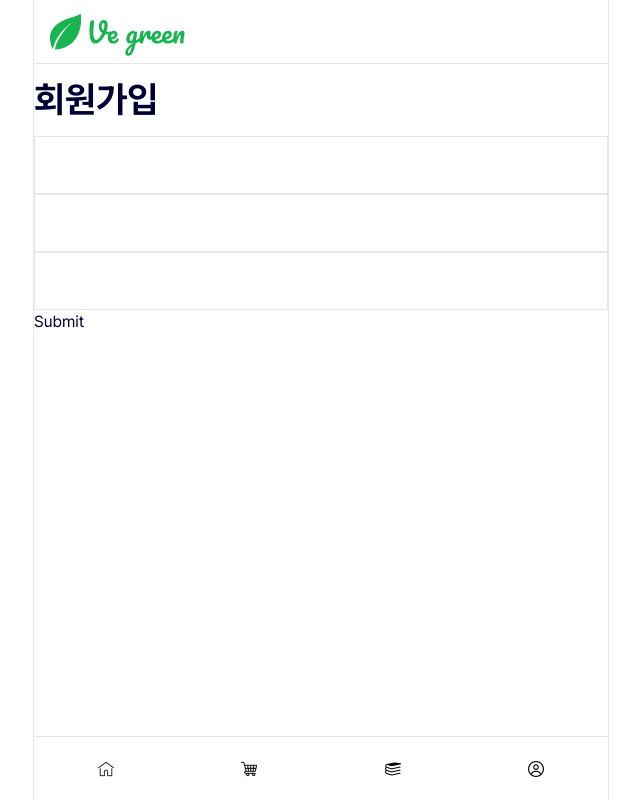
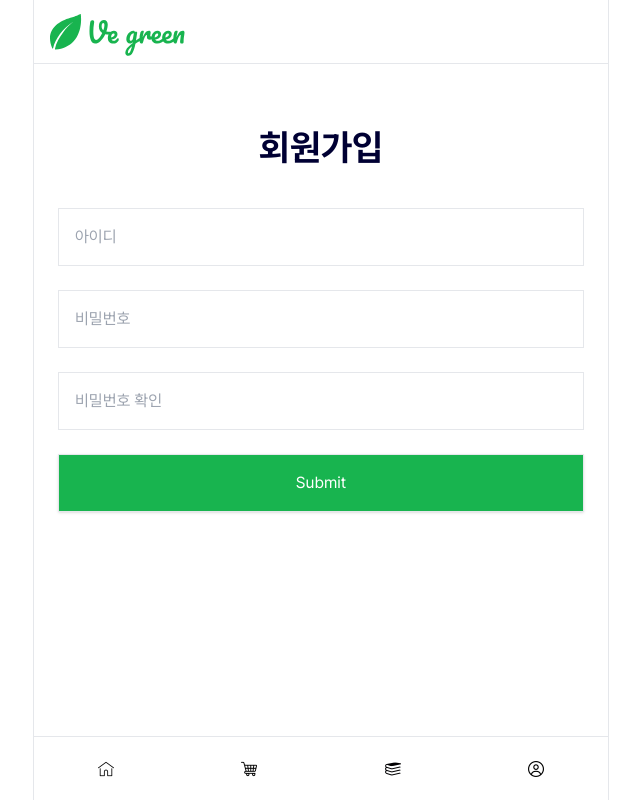
Before and after one commit to cys0926/ve-green, a Next.js app: page /signup in a window 1280 px wide. Shown: the whole page, without its empty margins (319-959 px from the left). Built offline with nearby package versions, Linux system fonts and the light colour scheme.

Commit message:
feat : signup 구현

```diff
--- a/src/app/signup/page.tsx
+++ b/src/app/signup/page.tsx
@@ -4,50 +4,69 @@
 
 import React from 'react';
 import { useForm } from 'react-hook-form';
-
-type Inputs = {
-  userName: string;
-  password: string;
-  confirmPassword: string;
-};
+import useAuthStore from '@/store/authStore';
+import { SignupRequest } from '@/lib/types/api';
+import { useRouter } from 'next/navigation';
 
 function SignUp() {
+  const signup = useAuthStore((state) => state.signup);
+  const setUser = useAuthStore((state) => state.setUser);
+  const router = useRouter();
+
   const {
     register,
     handleSubmit,
     formState: { errors },
     setError,
     getValues,
-  } = useForm<Inputs>();
+  } = useForm<SignupRequest>();
+
+  const onSignUp = handleSubmit(async (data) => {
+    const { username, password, confirmPassword } = data;
+
+    try {
+      const user = await signup({
+        username,
+        password,
+        confirmPassword,
+      });
+      alert(`${username}님, 회원가입을 축하합니다!`);
+      setUser({ username: user.username });
+      router.push('/');
+    } catch (err) {
+      if (err instanceof Error) {
+        setError('root', { message: err.message });
+      }
+    }
+  });
 
   return (
-    <form>
+    <form
+      onSubmit={onSignUp}
+      className="flex flex-col items-center gap-y-6 px-6 py-12"
+    >
       <h2 className="py-4 text-4xl font-bold">회원가입</h2>
       <div className="flex w-full flex-col gap-y-1">
         <input
+          placeholder="아이디"
           className="w-full border p-4"
-          {...register('userName', {
-            required: { value: true, message: '닉네임을 입력해주세요.' },
+          {...register('username', {
+            required: { value: true, message: '아이디를 입력해주세요.' },
           })}
         />
-        {errors.userName && (
+        {errors.username && (
           <span className="px-4 text-warning-500">
-            {errors.userName.message}
+            {errors.username.message}
           </span>
         )}
       </div>
       <div className="w-full">
         <input
+          placeholder="비밀번호"
           className="w-full border p-4"
           type="password"
           {...register('password', {
             required: { value: true, message: '비밀번호를 입력해주세요.' },
-            validate: (value) => {
-              if (value.length < 6) {
-                return '비밀번호는 6자 이상이어야 합니다.';
-              }
-              return true;
-            },
           })}
         />
         {errors.password && (
@@ -58,13 +77,14 @@ function SignUp() {
       </div>
       <div className="w-full">
         <input
+          placeholder="비밀번호 확인"
           className="w-full border p-4"
           type="password"
           {...register('confirmPassword', {
             required: { value: true, message: '비밀번호를 입력해주세요.' },
             validate: (value) => {
-              if (value.length < 6) {
-                return '비밀번호는 6자 이상이어야 합니다.';
+              if (getValues('password') !== value) {
+                return '비밀번호가 일치하지 않습니다.';
               }
               return true;
             },
@@ -77,7 +97,10 @@ function SignUp() {
         )}
       </div>
       <div className="w-full">
-        <input type="submit" />
+        <input
+          type="submit"
+          className="w-full border bg-primary-500 p-4 text-white shadow"
+        />
         {errors.root && (
           <span className="px-4 text-warning-500">{errors.root.message}</span>
         )}
--- a/src/lib/constants/api.ts
+++ b/src/lib/constants/api.ts
@@ -1,3 +1,3 @@
-const API_BASE_URL = '13.125.231.206:8080';
+const API_BASE_URL = 'http://13.125.231.206:8080/api';
 
 export default API_BASE_URL;
--- a/src/lib/utils/api/auth/postLogIn.ts
+++ b/src/lib/utils/api/auth/postLogIn.ts
@@ -1,10 +1,11 @@
 import API_BASE_URL from '@/lib/constants/api';
-import { AuthResponseType, LoginRequest } from '@/lib/types';
+import { User } from '@/lib/types';
+import { LoginRequest } from '@/lib/types/api';
 
 const postLogIn = async ({
   username,
   password,
-}: LoginRequest): Promise<AuthResponseType> => {
+}: LoginRequest): Promise<User> => {
   const response = await fetch(`${API_BASE_URL}/login`, {
     method: 'POST',
     body: JSON.stringify({
@@ -17,7 +18,7 @@ const postLogIn = async ({
     console.log(response.statusText);
   }
 
-  return response;
+  return { username };
 };
 
 export default postLogIn;
--- a/src/lib/utils/api/auth/postSignUp.ts
+++ b/src/lib/utils/api/auth/postSignUp.ts
@@ -1,11 +1,12 @@
 import API_BASE_URL from '@/lib/constants/api';
-import { AuthResponseType, SignupRequest } from '@/lib/types';
+import { User } from '@/lib/types';
+import { SignupRequest } from '@/lib/types/api';
 
 const postSignUp = async ({
   username,
   password,
   confirmPassword,
-}: SignupRequest): Promise<AuthResponseType> => {
+}: SignupRequest): Promise<User> => {
   const response = await fetch(`${API_BASE_URL}/signup`, {
     method: 'POST',
     body: JSON.stringify({
@@ -13,13 +14,23 @@ const postSignUp = async ({
       password,
       confirmPassword,
     }),
+    credentials: 'include',
+    headers: {
+      'Content-Type': 'multipart/form-data',
+      //samsite non
+      // 'Set-Cookie': 'HttpOnly; SameSite=None; Secure',
+    },
+    // cors 해제
+    mode: 'no-cors',
   });
 
   if (!response.ok) {
-    console.log(response.statusText);
+    throw new Error('회원가입에 실패했습니다.');
   }
 
-  return response;
+  console.log(response);
+
+  return { username };
 };
 
 export default postSignUp;
--- a/src/store/authStore.ts
+++ b/src/store/authStore.ts
@@ -1,14 +1,9 @@
 import { create } from 'zustand';
-import {
-  AuthResponseType,
-  LoginRequest,
-  RequestType,
-  SignupRequest,
-  User,
-} from '@/lib/types';
+import { AuthResponseType, User } from '@/lib/types';
 import postSignUp from '@/lib/utils/api/auth/postSignUp';
 import postLogOut from '@/lib/utils/api/auth/postLogOut';
 import postLogIn from '@/lib/utils/api/auth/postLogIn';
+import { LoginRequest, SignupRequest } from '@/lib/types/api';
 
 export type AuthState = {
   user: User | null;
@@ -23,13 +18,13 @@ type AuthActions = {
     username,
     password,
     confirmPassword,
-  }: SignupRequest) => Promise<AuthResponseType>;
+  }: SignupRequest) => Promise<User>;
 };
 
 const useAuthStore = create<AuthState & AuthActions>()((set) => ({
   user: null,
   isLoggedIn: false,
-  setUser: (user) => set({ user, isLoggedIn: !!user }),
+  setUser: (user) => set({ user }),
   login: postLogIn,
   logout: postLogOut,
   signup: postSignUp,
```
